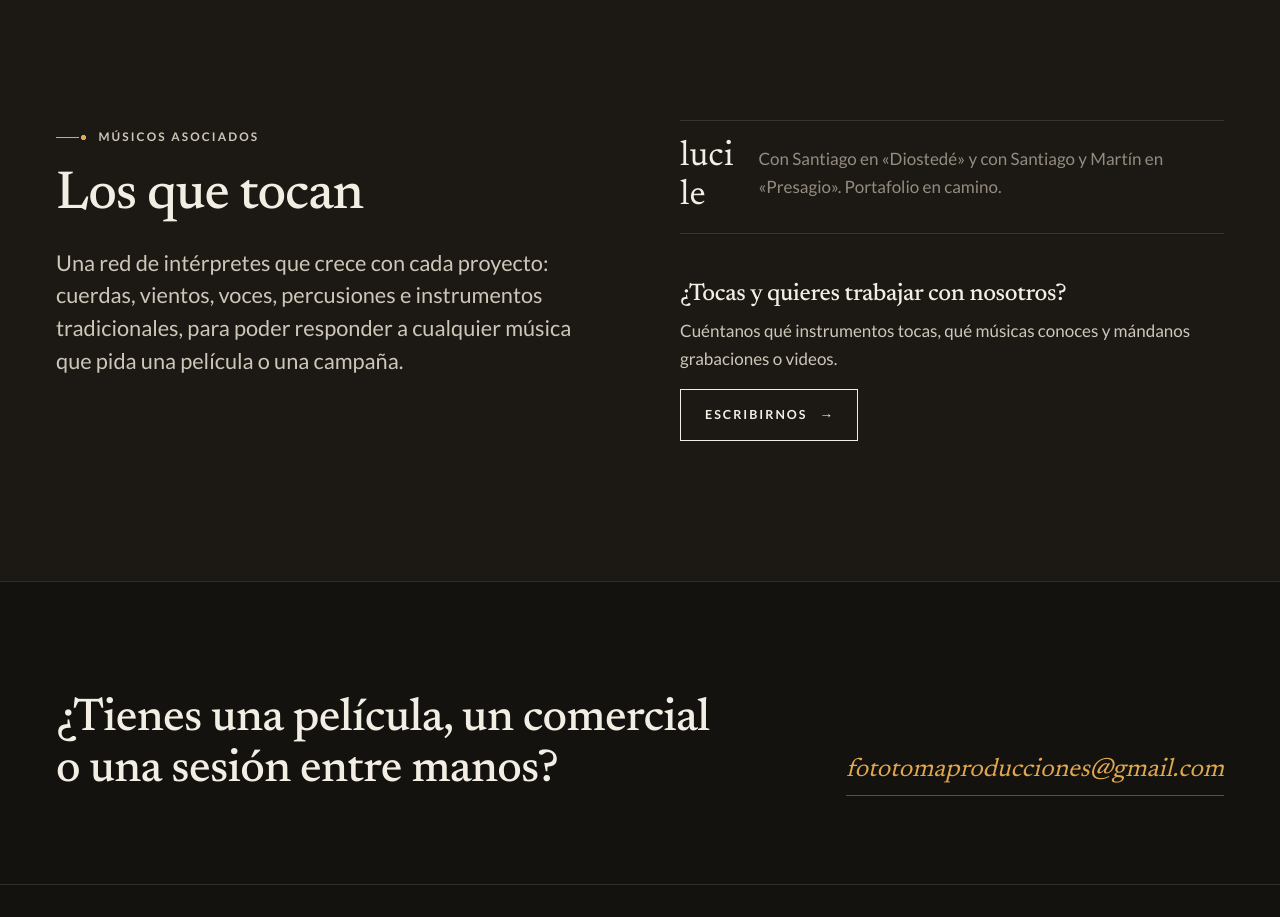
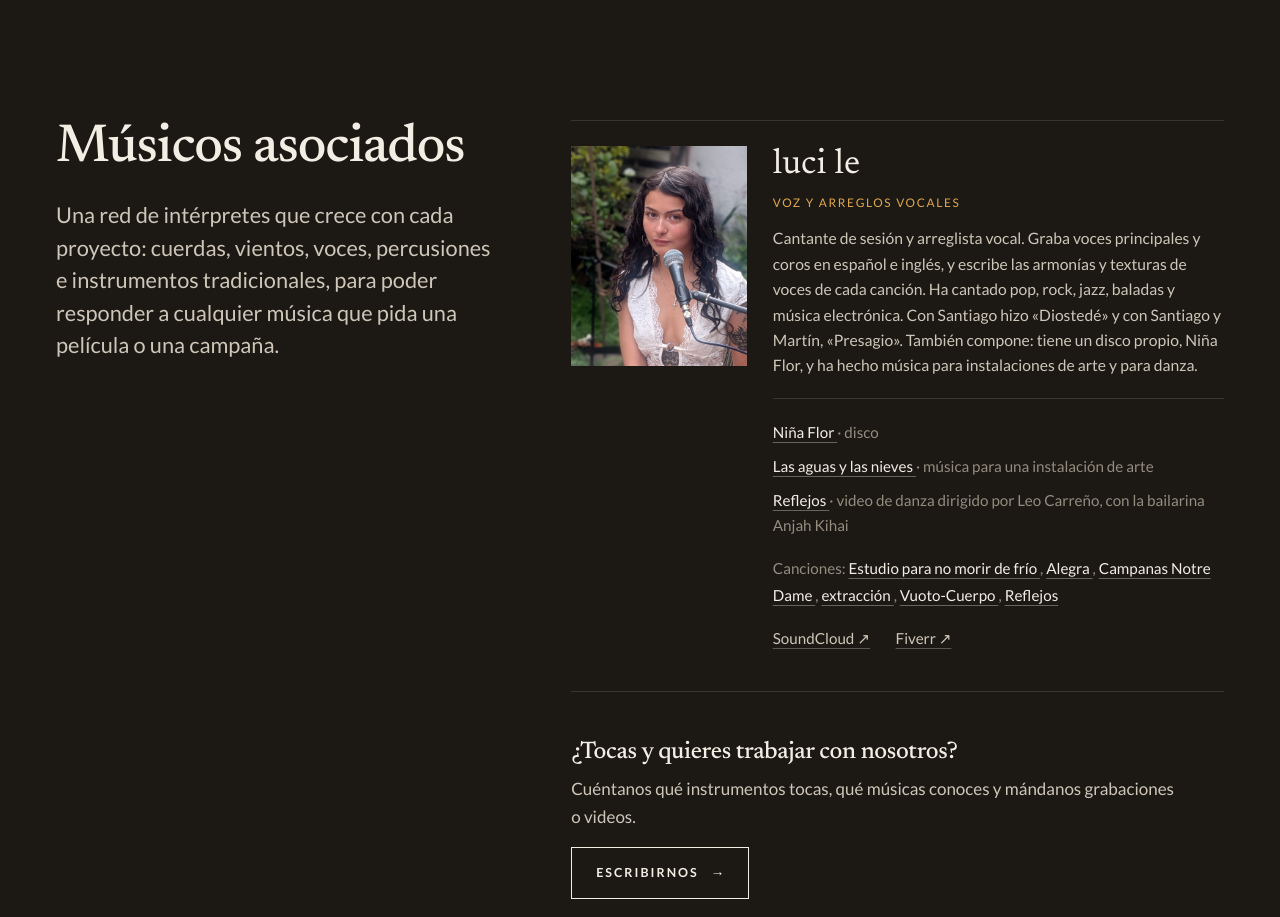
Before and after one commit to fototomaproducciones/fototomaweb, an Astro site: page /equipo in a window 1280 px wide. Shown: the part 4620-5537 px from the top of the page. Built offline with nearby package versions, Linux system fonts and the light colour scheme; Astro itself is replaced by a stand-in of ours; a web font is replaced by a local one.

Commit message:
luci le en Músicos asociados y Bardo en la portada
- Ficha de luci le con foto, voz y arreglos vocales, disco Niña Flor,
  Las aguas y las nieves, el video Reflejos, canciones, SoundCloud y Fiverr.
- La sección de Equipo se titula «Músicos asociados».
- La tarjeta «Cine, series y documental» de la portada abre el tráiler
  alternativo de Bardo, que es la imagen que muestra.

Co-Authored-By: Claude Opus 5.5 <noreply@anthropic.com>

```diff
--- a/src/data/equipo.ts
+++ b/src/data/equipo.ts
@@ -79,14 +79,45 @@ export const DIRECTORES: Director[] = [
 ];
 
 export interface Asociado {
-  nombre: string;
+  nombre: string; // tal cual lo escribe la persona (luci le, en minúsculas)
   instrumentos?: string;
   nota?: string;
+  foto?: string; // src/assets/equipo/
+  bio?: string;
+  obra?: { titulo: string; nota?: string; url: string }[];
+  canciones?: { titulo: string; url: string }[];
+  enlaces?: { texto: string; url: string }[];
 }
 
 // Músicos asociados. La idea es que crezca: cuerdas, vientos, voces, percusiones…
 export const ASOCIADOS: Asociado[] = [
-  { nombre: 'luci le', nota: 'Con Santiago en «Diostedé» y con Santiago y Martín en «Presagio». Portafolio en camino.' },
+  {
+    nombre: 'luci le',
+    instrumentos: 'Voz y arreglos vocales',
+    foto: 'luci-le.jpg',
+    bio: 'Cantante de sesión y arreglista vocal. Graba voces principales y coros en español e inglés, y escribe las armonías y texturas de voces de cada canción. Ha cantado pop, rock, jazz, baladas y música electrónica. Con Santiago hizo «Diostedé» y con Santiago y Martín, «Presagio». También compone: tiene un disco propio, Niña Flor, y ha hecho música para instalaciones de arte y para danza.',
+    obra: [
+      { titulo: 'Niña Flor', nota: 'disco', url: 'https://www.youtube.com/playlist?list=OLAK5uy_kN_AO6Sde0I0KbFrAOpHAzz9g3u0RvehM' },
+      { titulo: 'Las aguas y las nieves', nota: 'música para una instalación de arte', url: 'https://soundcloud.com/user-957267843-410281611/sets/las-aguas-y-las-nieves' },
+      {
+        titulo: 'Reflejos',
+        nota: 'video de danza dirigido por Leo Carreño, con la bailarina Anjah Kihai',
+        url: 'https://drive.google.com/file/d/1PWMJBYnmTFEONN2WL9ViYVaMUm-43Eya/view',
+      },
+    ],
+    canciones: [
+      { titulo: 'Estudio para no morir de frío', url: 'https://on.soundcloud.com/JoRhIRmKGAPjNAie7W' },
+      { titulo: 'Alegra', url: 'https://on.soundcloud.com/YST4Vy6lbHCR31ZEqM' },
+      { titulo: 'Campanas Notre Dame', url: 'https://on.soundcloud.com/TNPhMm2BBltL5oRSn6' },
+      { titulo: 'extracción', url: 'https://on.soundcloud.com/yN42vwm2NVRu8ra7QK' },
+      { titulo: 'Vuoto-Cuerpo', url: 'https://on.soundcloud.com/sfyVYltAovJEzmkXQc' },
+      { titulo: 'Reflejos', url: 'https://on.soundcloud.com/pwZcKGx9X3JsDvs8P2' },
+    ],
+    enlaces: [
+      { texto: 'SoundCloud', url: 'https://soundcloud.com/lucileflor' },
+      { texto: 'Fiverr', url: 'https://www.fiverr.com/lucillexoxo/be-your-session-singer-and-custom-vocal-arranger' },
+    ],
+  },
 ];
 
 // Pistas para escuchar. Se cargan solo al dar play y siguen sonando al cambiar de página.
--- a/src/pages/equipo.astro
+++ b/src/pages/equipo.astro
@@ -87,8 +87,7 @@ const dev = import.meta.env.DEV;
   <section class="seccion carbon" id="asociados">
     <div class="envoltura asociados">
       <div class="rv">
-        <p class="etq">Músicos asociados</p>
-        <h2>Los que tocan</h2>
+        <h2>Músicos asociados</h2>
         <p class="lead">
           Una red de intérpretes que crece con cada proyecto: cuerdas, vientos, voces, percusiones e instrumentos
           tradicionales, para poder responder a cualquier música que pida una película o una campaña.
@@ -97,15 +96,61 @@ const dev = import.meta.env.DEV;
       <div class="rv">
         <ul class="asociados-lista">
           {
-            ASOCIADOS.map((a) => (
-              <li>
-                <span class="asociado-nombre">{a.nombre}</span>
-                <span class="gris">{a.instrumentos ?? a.nota}</span>
-              </li>
-            ))
+            ASOCIADOS.map((a) =>
+              a.foto ? (
+                <li class="asociado-ficha">
+                  <figure class="asociado-foto">
+                    <Foto src={`equipo/${a.foto}`} alt={a.nombre} sizes="(max-width: 860px) 40vw, 12rem" anchos={[320, 480, 640]} />
+                  </figure>
+                  <div>
+                    <span class="asociado-nombre">{a.nombre}</span>
+                    {a.instrumentos && <p class="asociado-rol">{a.instrumentos}</p>}
+                    {a.bio && <p class="asociado-bio">{a.bio}</p>}
+                    {a.obra && (
+                      <ul class="perfil-lista asociado-obra">
+                        {a.obra.map((o) => (
+                          <li>
+                            <a class="enlace" href={o.url} target="_blank" rel="noopener">
+                              {o.titulo}
+                            </a>
+                            {o.nota && <span class="gris"> · {o.nota}</span>}
+                          </li>
+                        ))}
+                      </ul>
+                    )}
+                    {a.canciones && (
+                      <p class="asociado-canciones">
+                        <span class="gris">Canciones: </span>
+                        {a.canciones.map((c, j) => (
+                          <>
+                            <a class="enlace" href={c.url} target="_blank" rel="noopener">
+                              {c.titulo}
+                            </a>
+                            {j < a.canciones!.length - 1 && <span class="gris">, </span>}
+                          </>
+                        ))}
+                      </p>
+                    )}
+                    {a.enlaces && (
+                      <p class="perfil-enlaces asociado-enlaces">
+                        {a.enlaces.map((e) => (
+                          <a class="enlace" href={e.url} target="_blank" rel="noopener">
+                            {e.texto} ↗
+                          </a>
+                        ))}
+                      </p>
+                    )}
+                  </div>
+                </li>
+              ) : (
+                <li>
+                  <span class="asociado-nombre">{a.nombre}</span>
+                  <span class="gris">{a.instrumentos ?? a.nota}</span>
+                </li>
+              ),
+            )
           }
         </ul>
-        {dev && <p class="pendiente">PENDIENTE: portafolio e instrumentos de luci le</p>}
         <div class="sumate">
           <h3>¿Tocas y quieres trabajar con nosotros?</h3>
           <p>Cuéntanos qué instrumentos tocas, qué músicas conoces y mándanos grabaciones o videos.</p>
@@ -209,7 +254,7 @@ const dev = import.meta.env.DEV;
 
   .asociados {
     display: grid;
-    grid-template-columns: minmax(0, 1fr) minmax(0, 1fr);
+    grid-template-columns: minmax(0, 0.8fr) minmax(0, 1.2fr);
     gap: 3rem 5rem;
   }
   .asociados h2 {
@@ -234,6 +279,68 @@ const dev = import.meta.env.DEV;
     font-size: 2.2rem;
     line-height: 1.1;
   }
+  .asociados-lista .asociado-ficha {
+    display: grid;
+    grid-template-columns: minmax(0, 11rem) minmax(0, 1fr);
+    gap: 1.6rem;
+    align-items: start;
+    justify-content: stretch;
+    padding: 1.6rem 0;
+  }
+  .asociado-foto {
+    position: relative;
+    margin: 0;
+    aspect-ratio: 4 / 5;
+    overflow: hidden;
+    background: var(--grafito);
+  }
+  .asociado-foto :global(picture),
+  .asociado-foto :global(img) {
+    position: absolute;
+    inset: 0;
+    width: 100%;
+    height: 100%;
+    object-fit: cover;
+  }
+  .asociado-rol {
+    color: var(--sol);
+    font-size: var(--t-etq);
+    letter-spacing: 0.14em;
+    text-transform: uppercase;
+    margin: 0.5rem 0 0.9rem;
+  }
+  .asociado-bio {
+    color: var(--plata-2);
+    font-size: 0.98rem;
+    margin: 0;
+  }
+  .asociado-obra {
+    margin: 1.2rem 0 0;
+    padding-top: 1rem;
+    border-top: 1px solid var(--linea);
+    font-size: 0.95rem;
+  }
+  .asociados-lista .asociado-obra li {
+    display: block;
+    padding: 0.3rem 0;
+    border: 0;
+  }
+  .asociado-canciones {
+    margin: 0.8rem 0 0;
+    font-size: 0.95rem;
+    line-height: 1.8;
+  }
+  .asociado-enlaces {
+    margin-top: 1rem;
+  }
+  @media (max-width: 520px) {
+    .asociados-lista .asociado-ficha {
+      grid-template-columns: 1fr;
+    }
+    .asociado-foto {
+      max-width: 15rem;
+    }
+  }
   .sumate {
     margin-top: 3rem;
   }
--- a/src/pages/index.astro
+++ b/src/pages/index.astro
@@ -25,7 +25,7 @@ const frentes = [
     texto: 'Música original, diseño sonoro y mezcla final. Llegamos cuando se escribe, cuando se filma o con el corte casi listo.',
     lista: ['Música original a la imagen', 'Diseño sonoro y foley', 'Mezcla para sala, TV y plataformas', 'Supervisión musical', 'Animación y videojuegos'],
     url: '/servicios#cine',
-    ejemplo: ejemplo('mongolia'),
+    ejemplo: ejemplo('bardo'),
   },
   {
     id: 'publicidad',
```
Also changed, not shown: src/assets/equipo/luci-le.jpg (added).
